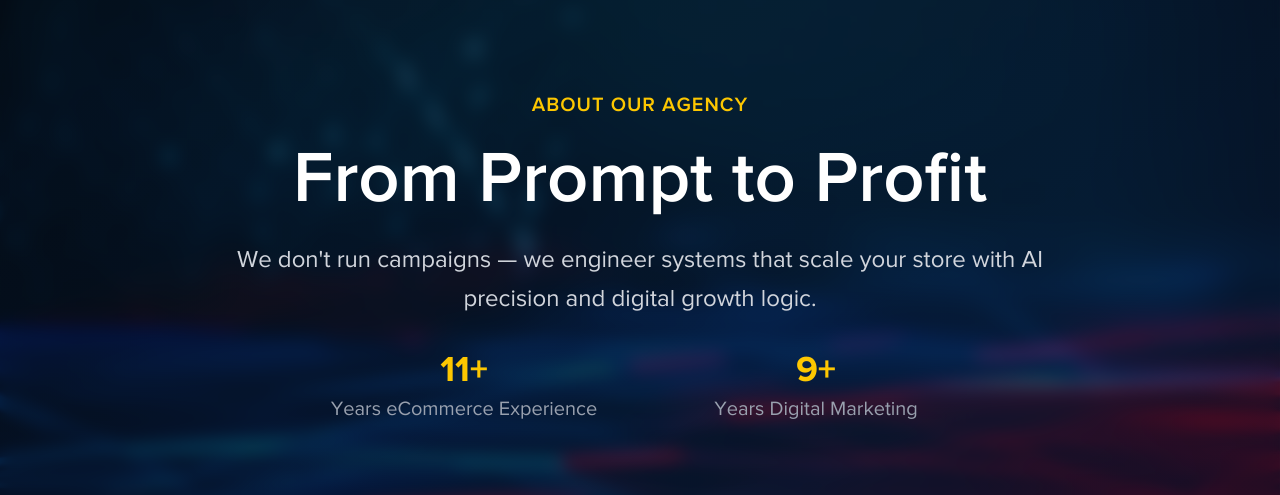
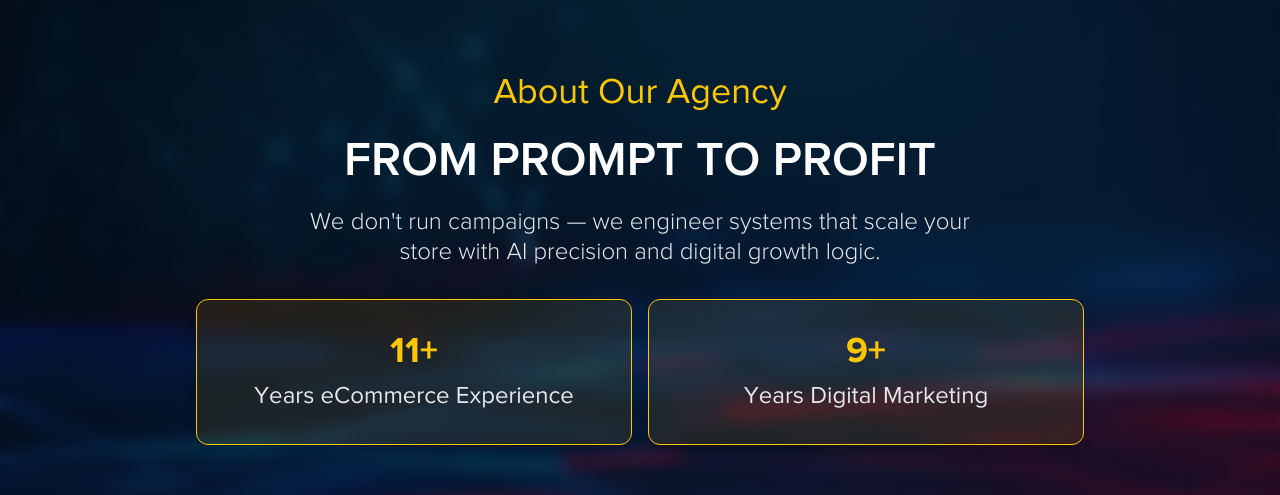
Before and after one commit to judeandy1999/vamossy.com, a Next.js app: page /about in a window 1280 px wide. Shown: the part 143-638 px from the top of the page. Built offline with nearby package versions, Linux system fonts and the light colour scheme; no server answers.

Commit message:
feat: update AboutHero component with improved title structure and refined styling

```diff
--- a/components/about/about-hero.jsx
+++ b/components/about/about-hero.jsx
@@ -14,34 +14,27 @@ export default function AboutHero() {
         className="relative z-20 flex flex-col items-center justify-center text-center px-6 mx-auto"
         ref={ref}
       >
-        <motion.div
-          className="mb-4"
-          initial={{ opacity: 0, y: 20 }}
-          animate={isInView ? { opacity: 1, y: 0 } : {}}
-          transition={{ duration: 0.6 }}
-        >
-          <span className="text-yellow-400 text-sm md:text-xl font-semibold tracking-wider uppercase">
-            About Our Agency
-          </span>
-        </motion.div>
         <Title
-          title="From Prompt to Profit"
+          title="About Our Agency"
+          variant="h3"
+          className="text-yellow-400 text-3xl md:text-5xl font-bold"
+          animationVariant="topToBottom"
+        />
+        <Title
+          title="FROM PROMPT TO PROFIT"
           variant="h2"
-          className="text-white text-4xl md:text-6xl lg:text-7xl font-bold"
+          className="text-white text-3xl md:text-5xl font-bold"
+          animationVariant="topToBottom"
+        />
+        <Title
+          title="We don't run campaigns — we engineer systems that scale your store with AI precision and digital growth logic."
+          variant="h4"
+          className="text-xl md:text-2xl leading-relaxed !mt-0"
           animationVariant="topToBottom"
         />
 
-        <motion.p
-          className="text-gray-300 text-lg md:text-xl lg:text-2xl max-w-4xl leading-relaxed"
-          initial={{ opacity: 0, y: 30 }}
-          animate={isInView ? { opacity: 1, y: 0 } : {}}
-          transition={{ duration: 0.7, delay: 0.3 }}
-        >
-          We don't run campaigns — we engineer systems that scale your store with AI precision and digital growth logic.
-        </motion.p>
-
         <motion.div
-          className="mt-8 flex flex-col md:flex-row gap-8 w-full max-w-2xl mx-auto justify-center items-center"
+          className="mt-8 flex flex-col max-w-4xl md:flex-row gap-2 w-full justify-center items-center"
           initial={{ opacity: 0, y: 30 }}
           animate={isInView ? { opacity: 1, y: 0 } : {}}
           transition={{ duration: 0.7, delay: 0.5 }}
@@ -50,11 +43,14 @@ export default function AboutHero() {
             { number: "11+", label: "Years eCommerce Experience" },
             { number: "9+", label: "Years Digital Marketing" },
           ].map((stat, idx) => (
-            <div key={idx} className="text-center flex-1">
-              <div className="text-2xl md:text-4xl font-bold text-yellow-400 mb-1">
+            <div
+              key={idx}
+              className="flex-1 py-8 text-center border border-yellow-400 p-6 rounded-xl bg-yellow-500/10 shadow-lg mx-1"
+            >
+              <div className="text-3xl md:text-4xl font-extrabold text-yellow-400 mb-2 drop-shadow">
                 {stat.number}
               </div>
-              <div className="text-lg md:text-xl text-gray-400">
+              <div className="text-lg md:text-2xl text-gray-200 font-medium">
                 {stat.label}
               </div>
             </div>
```
